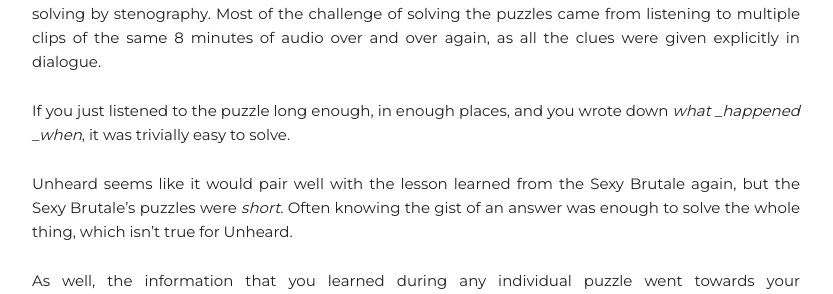
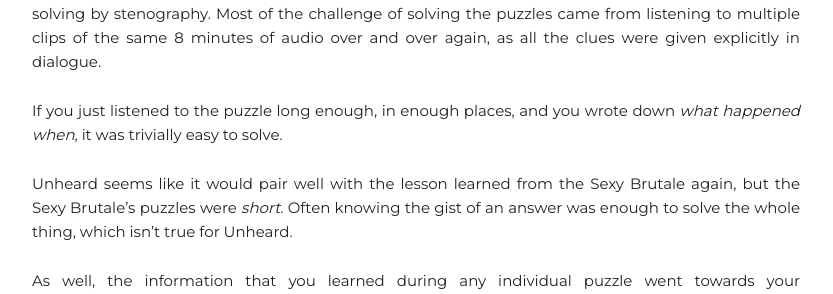
Before and after one commit to WholesomeRage/WholesomeRage.github.io, a Jekyll site: the page built from _posts/2019-08-14-the-art-of-murder.md, in a window 1280 px wide and 900 px high, scrolled down 11970 px. Shown: the part 159-453 px from the top of the window, without its empty margins (224-1057 px from the left). Built offline with Jekyll 4.4.1, drawn with Linux system fonts in a browser that asks for light colours; nearby versions of some CDN libraries.

```diff
--- a/_posts/2019-08-14-the-art-of-murder.md
+++ b/_posts/2019-08-14-the-art-of-murder.md
@@ -273,7 +273,7 @@ Unheard is an interesting mystery puzzle game where you have to solve a crime. Y
 
 This sounded like a very cool idea, until I played it and realized that essentially this was problem solving by stenography. Most of the challenge of solving the puzzles came from listening to multiple clips of the same 8 minutes of audio over and over again, as all the clues were given explicitly in dialogue.
 
-If you just listened to the puzzle long enough, in enough places, and you wrote down _what _happened _when_, it was trivially easy to solve.
+If you just listened to the puzzle long enough, in enough places, and you wrote down _what happened when_, it was trivially easy to solve.
 
 Unheard seems like it would pair well with the lesson learned from the Sexy Brutale again, but the Sexy Brutale’s puzzles were _short_. Often knowing the gist of an answer was enough to solve the whole thing, which isn’t true for Unheard.
 
```
